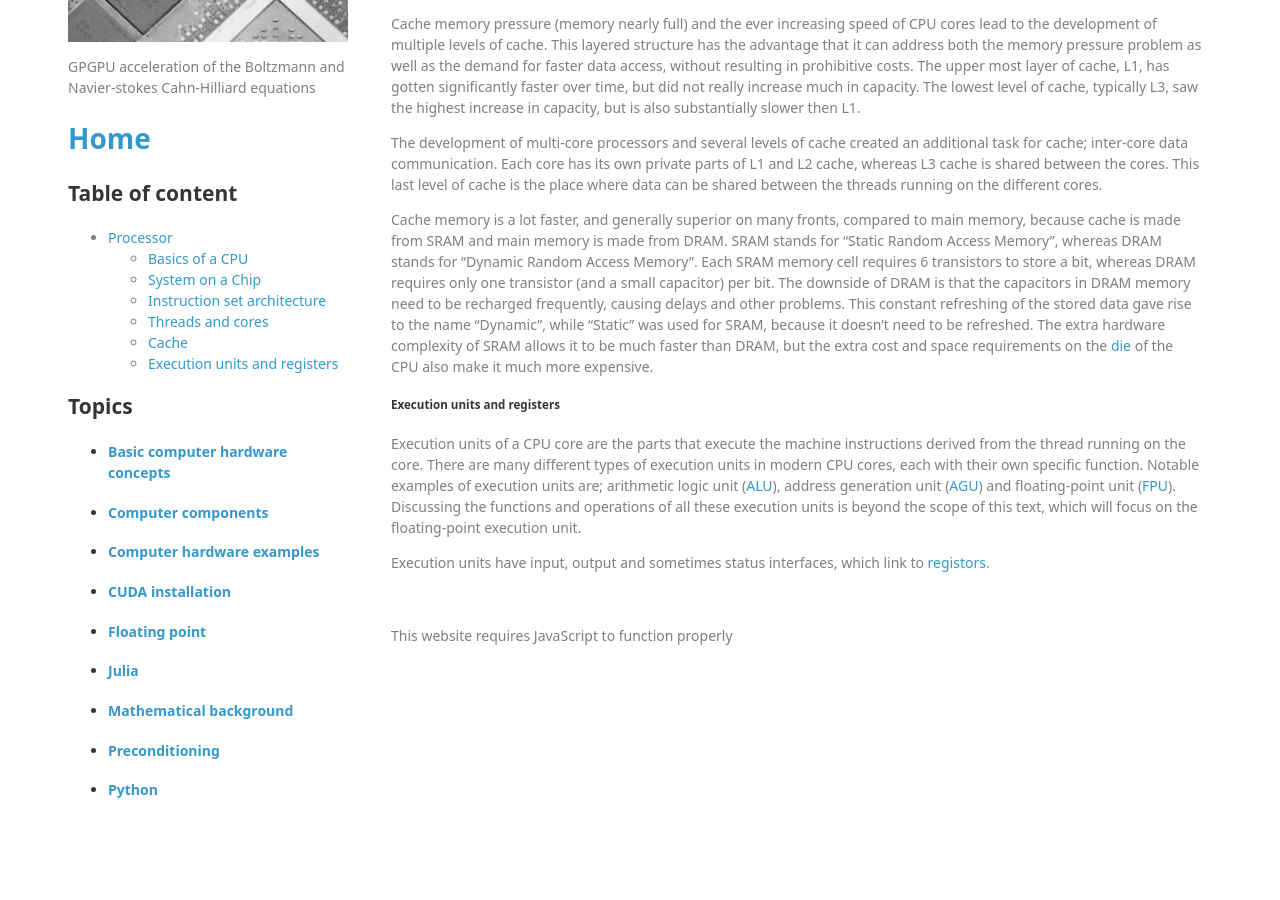
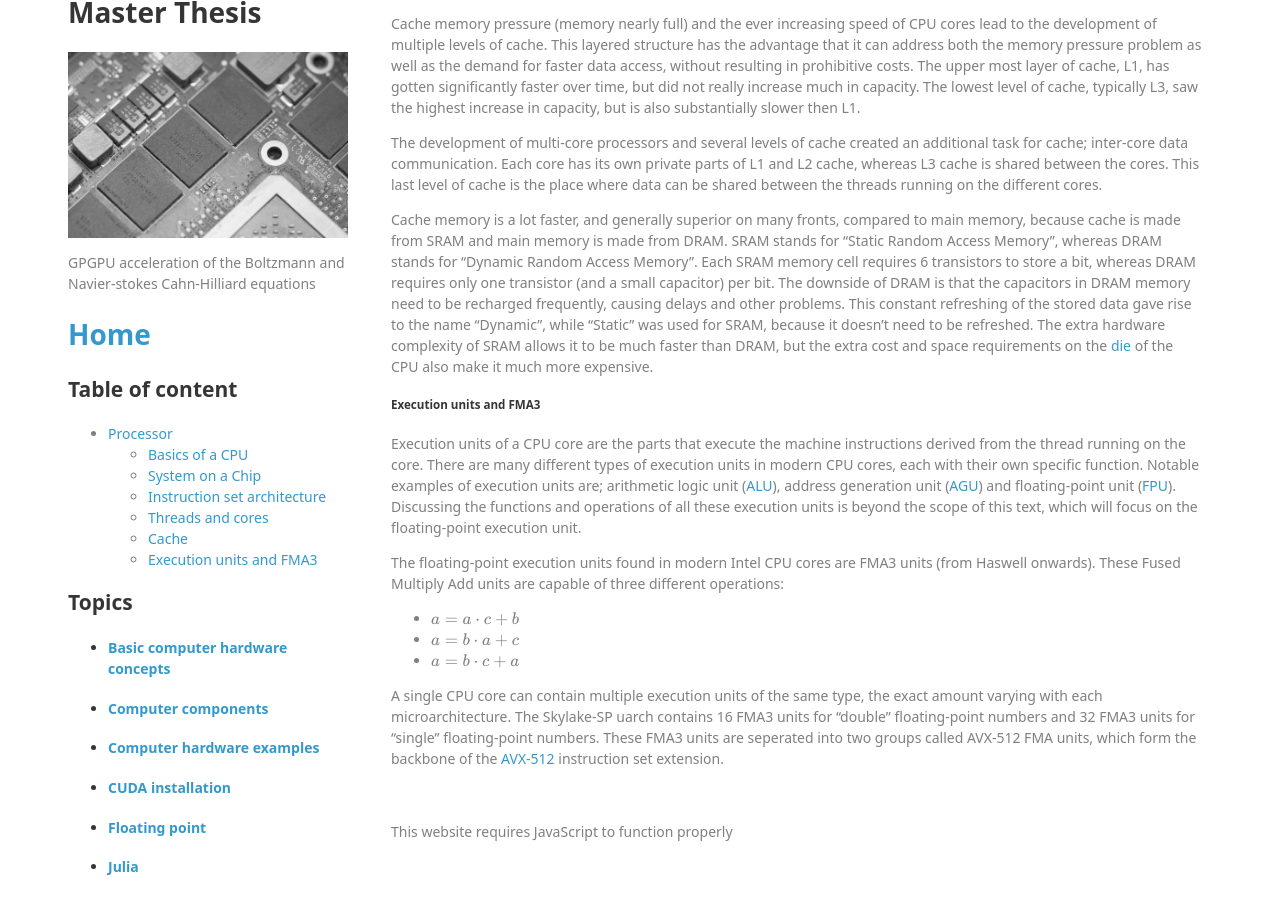
Before and after one commit to lucasbekker/lucasbekker.github.io, a Jekyll site: the page built from _sections/Computer_components.md, in a window 1280 px wide and 900 px high, scrolled down 1735 px. Built offline with Jekyll 4.4.1, drawn with Linux system fonts in a browser that asks for light colours; nearby versions of some CDN libraries; formulas are drawn with MathJax 3.

Commit message:
Changed subsection of execution units to contain information on FMA3.

```diff
--- a/_sections/Computer_components.md
+++ b/_sections/Computer_components.md
@@ -55,8 +55,14 @@
 
 Cache memory is a lot faster, and generally superior on many fronts, compared to main memory, because cache is made from SRAM and main memory is made from DRAM. SRAM stands for "Static Random Access Memory", whereas DRAM stands for "Dynamic Random Access Memory". Each SRAM memory cell requires 6 transistors to store a bit, whereas DRAM requires only one transistor (and a small capacitor) per bit. The downside of DRAM is that the capacitors in DRAM memory need to be recharged frequently, causing delays and other problems. This constant refreshing of the stored data gave rise to the name "Dynamic", while "Static" was used for SRAM, because it doesn't need to be refreshed. The extra hardware complexity of SRAM allows it to be much faster than DRAM, but the extra cost and space requirements on the [die](https://en.wikipedia.org/wiki/Die_(integrated_circuit)) of the CPU also make it much more expensive.
 
-##### Execution units and registers
+##### Execution units and FMA3
 
 Execution units of a CPU core are the parts that execute the machine instructions derived from the thread running on the core. There are many different types of execution units in modern CPU cores, each with their own specific function. Notable examples of execution units are; arithmetic logic unit ([ALU](https://en.wikipedia.org/wiki/Arithmetic_logic_unit)), address generation unit ([AGU](https://en.wikipedia.org/wiki/Address_generation_unit)) and floating-point unit ([FPU](https://en.wikipedia.org/wiki/Floating-point_unit)). Discussing the functions and operations of all these execution units is beyond the scope of this text, which will focus on the floating-point execution unit.
 
-Execution units have input, output and sometimes status interfaces, which link to [registors](https://en.wikipedia.org/wiki/Processor_register).
+The floating-point execution units found in modern Intel CPU cores are FMA3 units (from Haswell onwards). These Fused Multiply Add units are capable of three different operations:
+
+ - $ a = a \cdot c + b $
+ - $ a = b \cdot a + c $
+ - $ a = b \cdot c + a $
+
+A single CPU core can contain multiple execution units of the same type, the exact amount varying with each microarchitecture. The Skylake-SP uarch contains 16 FMA3 units for "double" floating-point numbers and 32 FMA3 units for "single" floating-point numbers. These FMA3 units are seperated into two groups called AVX-512 FMA units, which form the backbone of the [AVX-512](https://en.wikipedia.org/wiki/AVX-512) instruction set extension.
```
